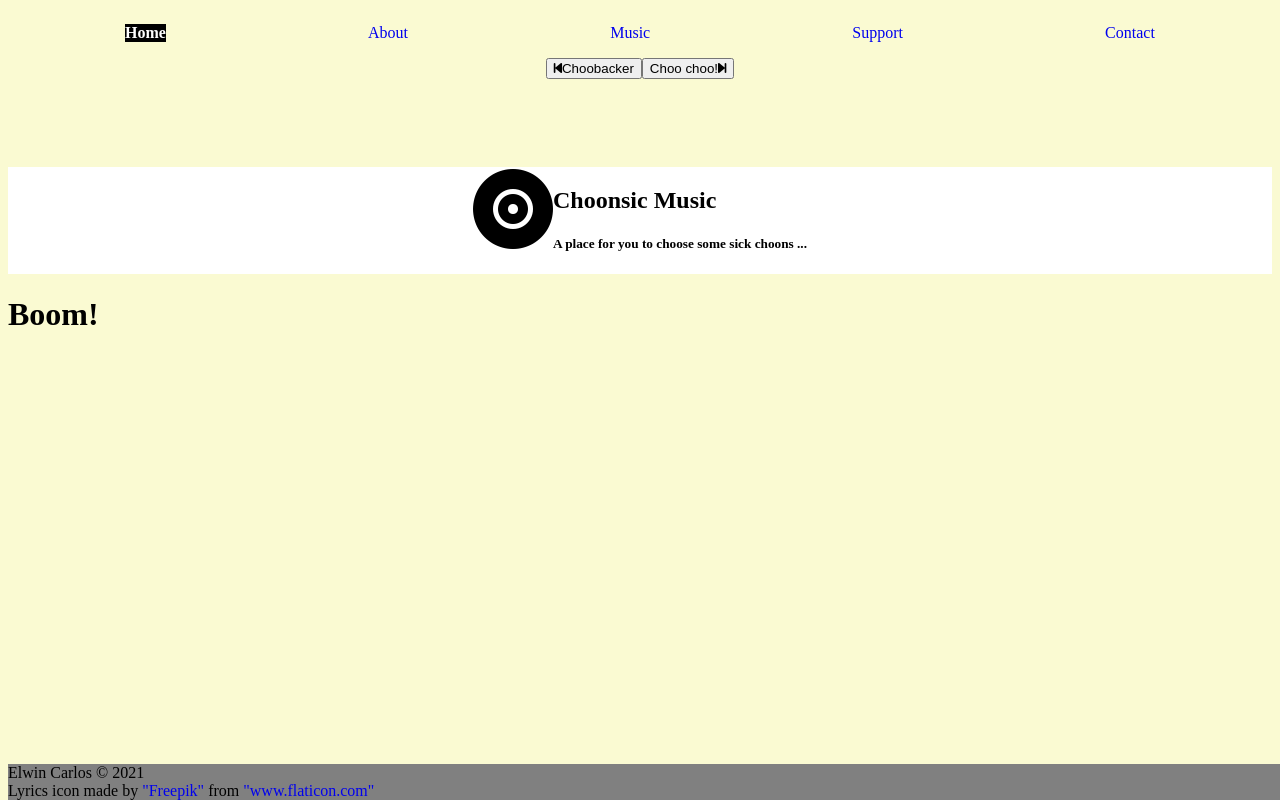
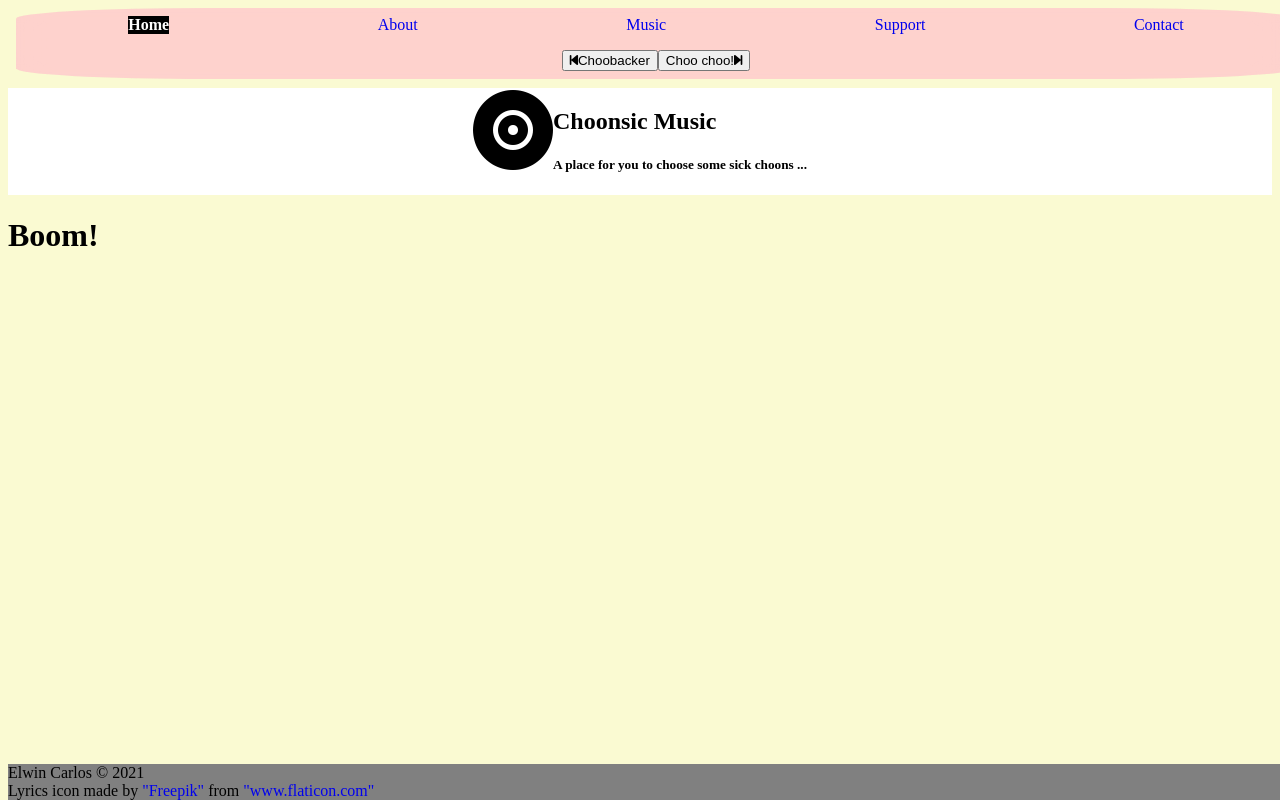
Before and after one commit to ecarlos09/ee-music-app, a React app: page / in a window 1280 px wide. Built offline with nearby package versions, Linux system fonts and the light colour scheme.

Commit message:
fix navbar and add glassmorphism effect

```diff
--- a/src/layout/NavBar/style.css
+++ b/src/layout/NavBar/style.css
@@ -1,7 +1,14 @@
 nav {
     display: flex;
     flex-direction: column;
+    position: fixed;
     top: 0;
+    justify-self: center;
+    width: 100vw;
+    background-color: rgb(255, 192, 203, 0.7);
+    -webkit-backdrop-filter: blur(15px);
+	backdrop-filter: blur(15px);
+    border-radius: 15%;
     justify-content: space-around;
     margin: 0.5rem;
 }
```
